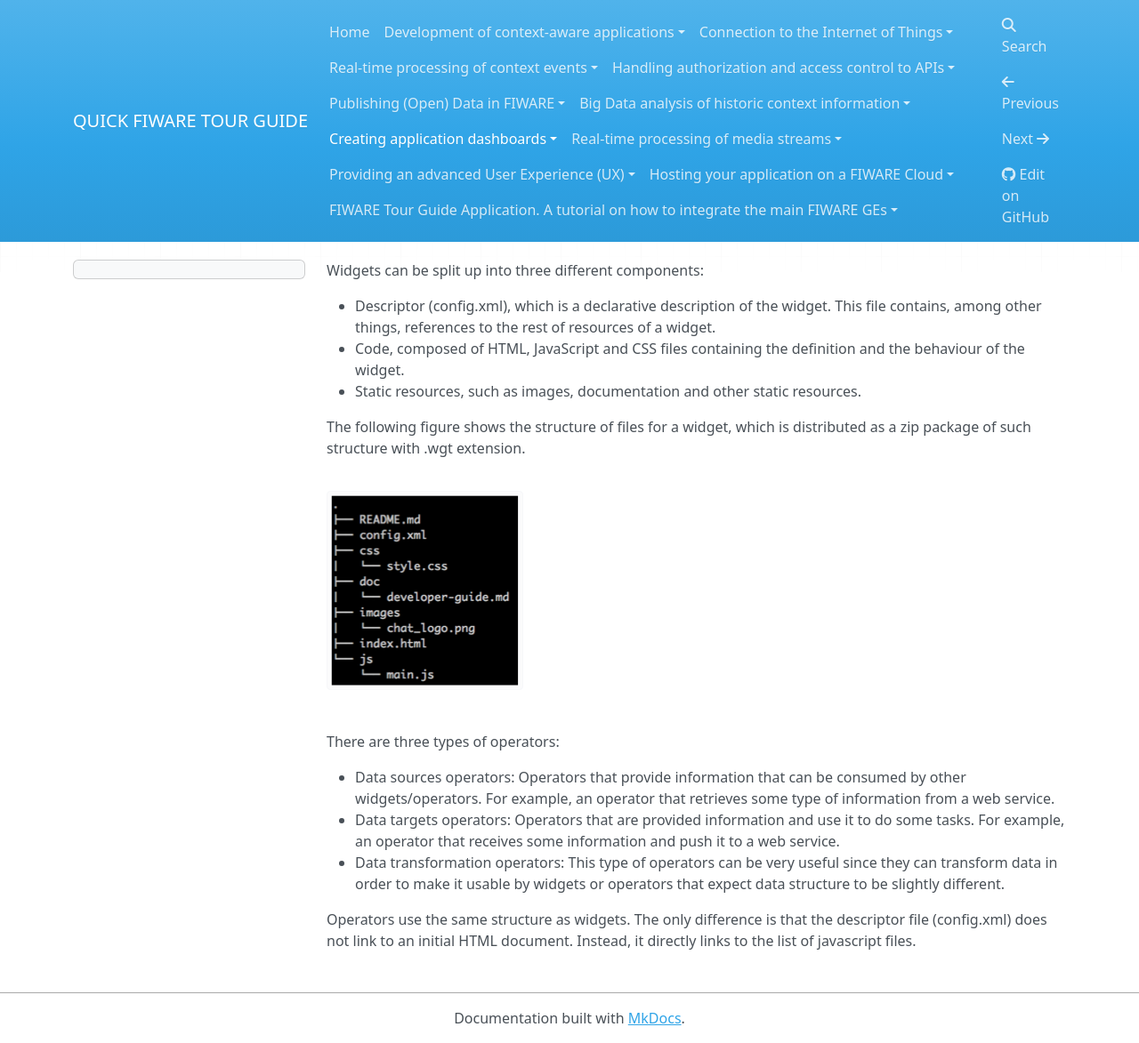
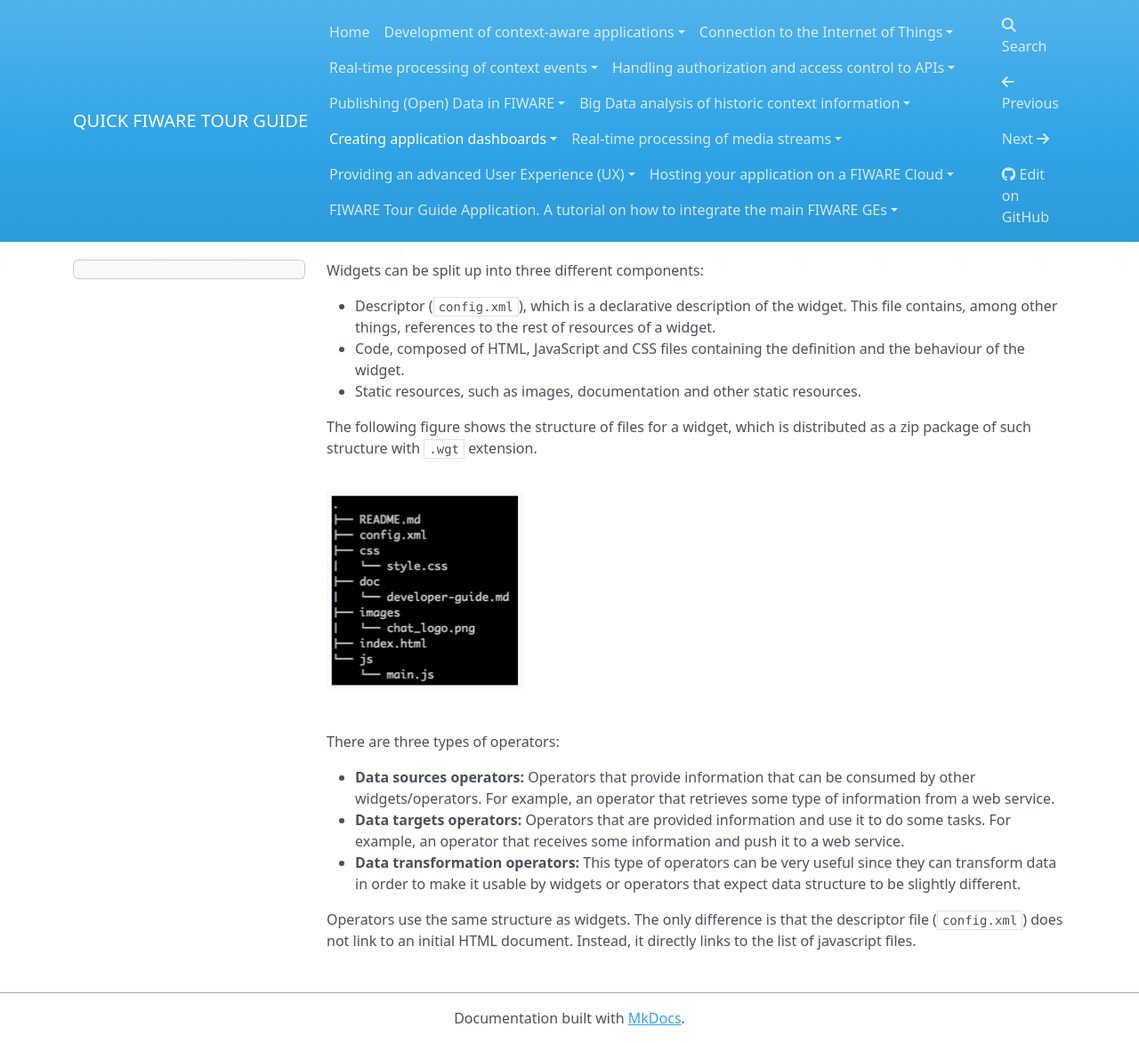
Before and after one commit to FIWARE-Ops/docs.TourGuide, an MkDocs documentation site: the page built from doc/creating-application-dashboards/how-to-develop-new-widgets-and-operators.md, in a window 1280 px wide. Shown: the whole page at 89% size. Built offline with MkDocs 1.6.1, drawn with Linux system fonts in a browser that asks for light colours; nearby versions of some CDN libraries; comment, search, counter and statistics services are not loaded; old or Windows-style settings are respelled for this version of MkDocs.

Commit message:
Formatting fixes

```diff
--- a/doc/creating-application-dashboards/how-to-develop-new-widgets-and-operators.md
+++ b/doc/creating-application-dashboards/how-to-develop-new-widgets-and-operators.md
@@ -1,6 +1,6 @@
 Widgets can be split up into three different components:
 
--   Descriptor (config.xml), which is a declarative description of the
+-   Descriptor (`config.xml`), which is a declarative description of the
     widget. This file contains, among other things, references to the
     rest of resources of a widget.
 -   Code, composed of HTML, JavaScript and CSS files containing the
@@ -9,24 +9,24 @@ Widgets can be split up into three different components:
     resources.
 
 The following figure shows the structure of files for a widget, which is
-distributed as a zip package of such structure with .wgt extension.
+distributed as a zip package of such structure with `.wgt` extension.
 
 [![How to develop new widgets and
 operators](images/How-to-develop-new-widgets-and-operators.png)](images/How-to-develop-new-widgets-and-operators.png)
 
 There are three types of operators:
 
--   Data sources operators: Operators that provide information that can
+-   **Data sources operators:** Operators that provide information that can
     be consumed by other widgets/operators. For example, an operator
     that retrieves some type of information from a web service.
--   Data targets operators: Operators that are provided information and
+-   **Data targets operators:** Operators that are provided information and
     use it to do some tasks. For example, an operator that receives some
     information and push it to a web service.
--   Data transformation operators: This type of operators can be very
+-   **Data transformation operators:** This type of operators can be very
     useful since they can transform data in order to make it usable by
     widgets or operators that expect data structure to be slightly
     different.
 
 Operators use the same structure as widgets. The only difference is that
-the descriptor file (config.xml) does not link to an initial HTML
+the descriptor file (`config.xml`) does not link to an initial HTML
 document. Instead, it directly links to the list of javascript files.
```
Also changed, not shown: doc/creating-application-dashboards/how-to-find-widgets-and-other-components-for-your-dashboard.md (+0 -1 lines), doc/creating-application-dashboards/how-to-receive-events.md (+5 -4 lines), doc/creating-application-dashboards/how-to-send-events.md (+0 -1 lines), doc/creating-application-dashboards/how-to-use-other-fiware-ges-from-your-widgets-and-operators.md (+7 -6 lines), doc/creating-application-dashboards/introduction.md (line endings or trailing spaces).
